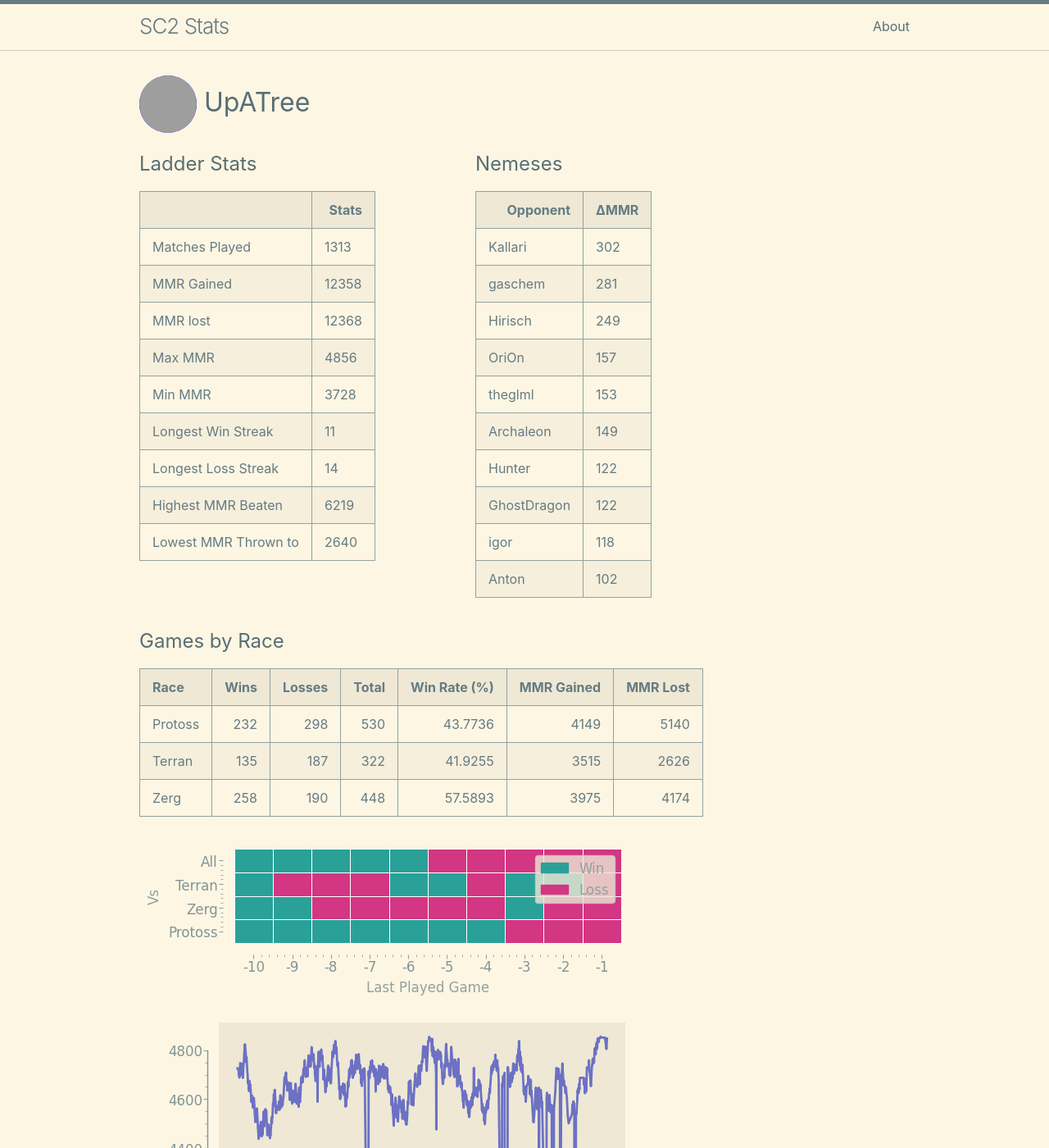
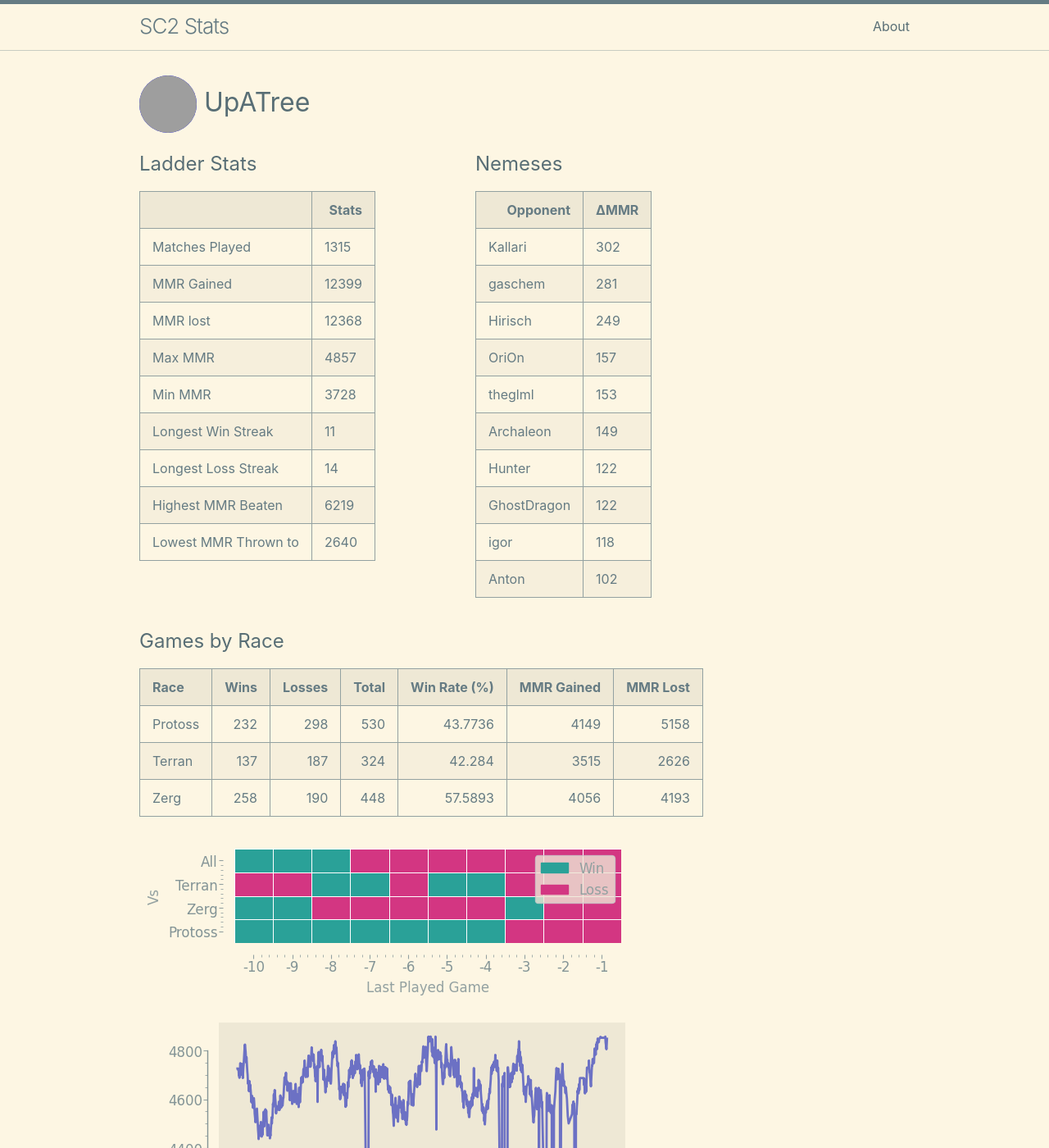
Before and after one commit to kylermurphy/UpATree, a Jekyll site: the page built from docs/index.md, in a window 1280 px wide and 1400 px high. Shown: the whole window at 82% size. Built offline with Jekyll 4.4.1, drawn with Linux system fonts in a browser that asks for light colours; grey boxes are pictures that could not be loaded.

Commit message:
running on push

```diff
--- a/docs/index.md
+++ b/docs/index.md
@@ -18,11 +18,11 @@ layout: home
   <tbody>
     <tr>
       <td>Matches Played</td>
-      <td>1313</td>
+      <td>1315</td>
     </tr>
     <tr>
       <td>MMR Gained</td>
-      <td>12358</td>
+      <td>12399</td>
     </tr>
     <tr>
       <td>MMR lost</td>
@@ -30,7 +30,7 @@ layout: home
     </tr>
     <tr>
       <td>Max MMR</td>
-      <td>4856</td>
+      <td>4857</td>
     </tr>
     <tr>
       <td>Min MMR</td>
@@ -114,9 +114,9 @@ layout: home
 
 | Race    |   Wins |   Losses |   Total |   Win Rate (%) |   MMR Gained |   MMR Lost |
 |:--------|-------:|---------:|--------:|---------------:|-------------:|-----------:|
-| Protoss |    232 |      298 |     530 |        43.7736 |         4149 |       5140 |
-| Terran  |    135 |      187 |     322 |        41.9255 |         3515 |       2626 |
-| Zerg    |    258 |      190 |     448 |        57.5893 |         3975 |       4174 |
+| Protoss |    232 |      298 |     530 |        43.7736 |         4149 |       5158 |
+| Terran  |    137 |      187 |     324 |        42.284  |         3515 |       2626 |
+| Zerg    |    258 |      190 |     448 |        57.5893 |         4056 |       4193 |
 
 ![Games by Race](./assets/gm_hist.png)
 
--- a/log.txt
+++ b/log.txt
@@ -536,3 +536,4 @@ Writing a log file 2025-03-18 18:32:41.
 Writing a log file 2025-03-18 18:51:48.
 Writing a log file 2025-03-18 19:18:14.
 Writing a log file 2025-03-18 19:30:54.
+Writing a log file 2025-03-18 19:48:06.
```
Also changed, not shown: docs/assets/MMR.png, docs/assets/daily.png, docs/assets/gm_hist.png, docs/assets/r_wrt.png, 1 other file.
